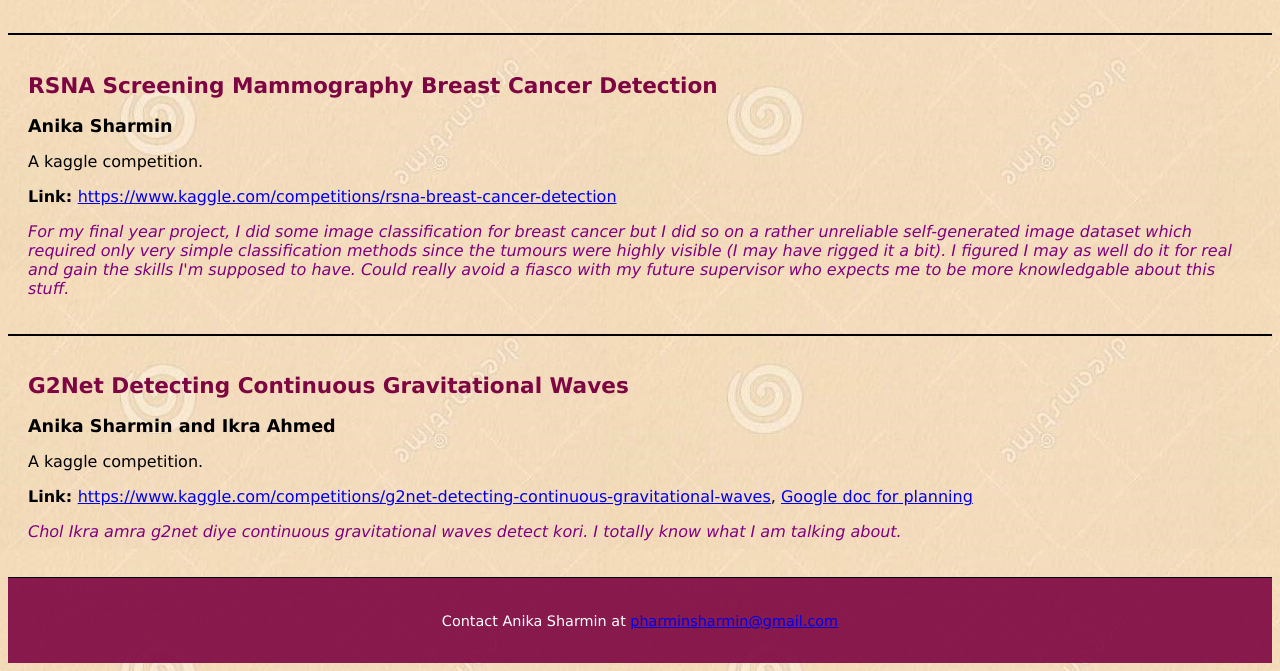
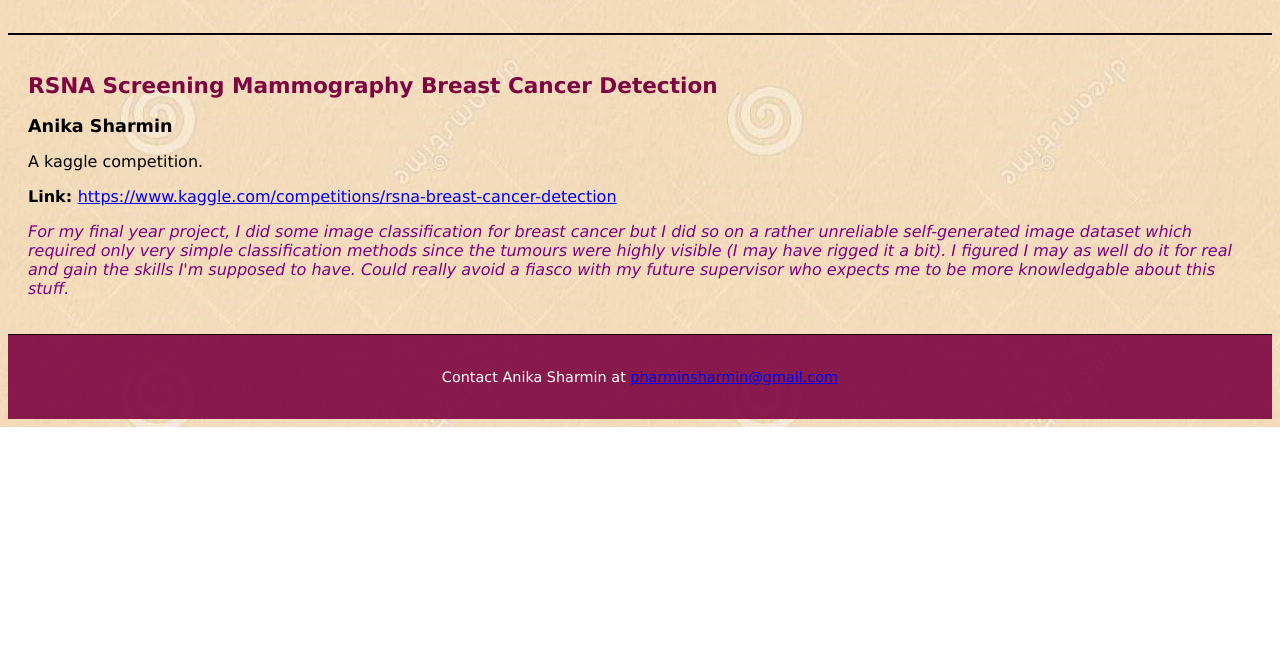
Before and after one commit to sharmin246/sharmin246.github.io, a plain HTML site: page projects.html in a window 1280 px wide. Shown: the part 563-1234 px from the top of the page. After the commit the page ends 990 px from the top, so only its background shows below. Drawn offline with Linux system fonts and the light colour scheme.

Commit message:
removed a project

```diff
--- a/projects.html
+++ b/projects.html
@@ -56,16 +56,6 @@
 </article>
 
 
-<article>
-  <h1>G2Net Detecting Continuous Gravitational Waves</h1>
-  <h2>Anika Sharmin and Ikra Ahmed</h2>
-
-  <p>A kaggle competition.</p>
-  <p><b>Link: </b><a href="https://www.kaggle.com/competitions/g2net-detecting-continuous-gravitational-waves">https://www.kaggle.com/competitions/g2net-detecting-continuous-gravitational-waves</a>, <a href="https://docs.google.com/document/d/1nnQBRZN0N0q-QpcLFBkMxfsBFsezmv_E1KqgyMkuBy0/edit?usp=sharing">Google doc for planning</a></p>
-
-  <p style="color:purple"><i>Chol Ikra amra g2net diye continuous gravitational waves detect kori. I totally know what I am talking about.</i></p>
-</article>
-
 
 <footer>
  <p>Contact Anika Sharmin at <a href="mailto:pharminsharmin@gmail.com">pharminsharmin@gmail.com</a></p>
```
